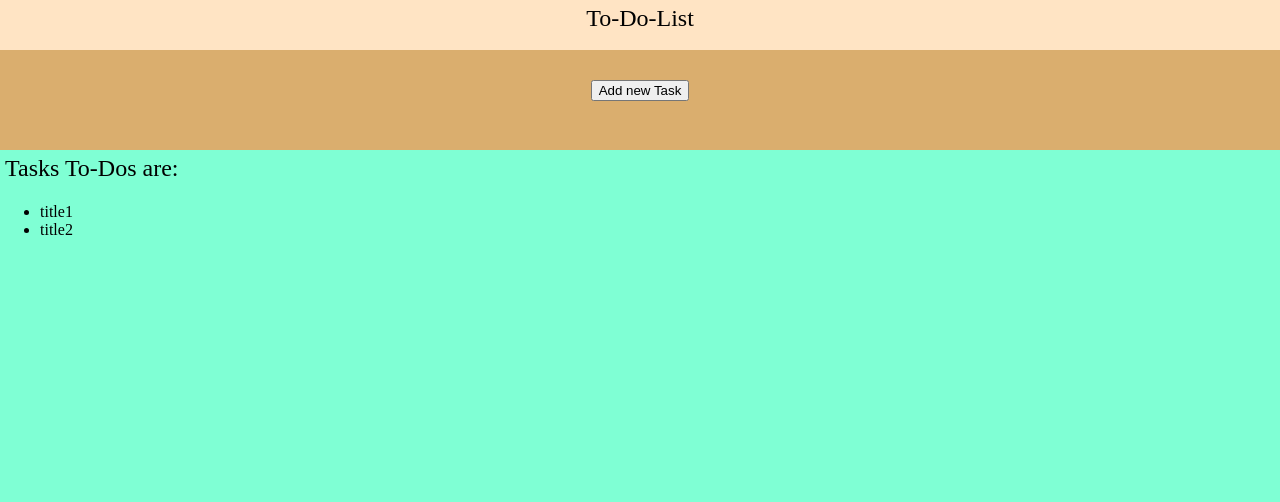
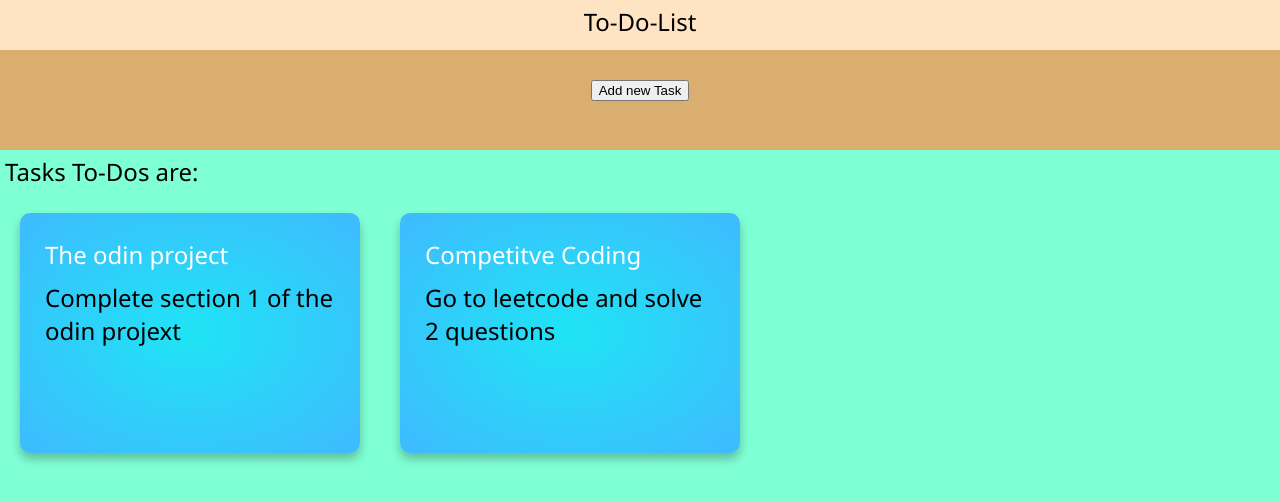
Before and after one commit to excalibrwinterberry/To-Do-List, a website built with webpack: page dist/index.html in a window 1280 px wide. Built offline with nearby package versions, Linux system fonts and the light colour scheme.

Commit message:
added module to display card

```diff
--- a/src/displayTodos.js
+++ b/src/displayTodos.js
@@ -1,10 +1,12 @@
+import todoCard from "./todoCard"
+
 export default function displayTodos (arrTodos) {
-    const todoList = document.createElement('ul')
+    const todoList = document.createElement('div')
+    todoList.setAttribute('id','todoList')
+
     arrTodos.forEach(todo => {
-        const listItem = document.createElement('li')
-        listItem.textContent = todo.getTitle()
-        todoList.appendChild(listItem)
-    })
+        todoList.appendChild(todoCard(todo))
+    });
 
     return todoList
 }
--- a/src/index.js
+++ b/src/index.js
@@ -48,19 +48,20 @@ const collectionTodos = () =>{
 const todoList = collectionTodos()
 
 const todo1 = ToDos()
-todo1.setTitle('title1')
-todo1.setDescription('desc1')
+todo1.setTitle('The odin project')
+todo1.setDescription('Complete section 1 of the odin projext')
 todo1.setPriority(1)
 todo1.setId(1)
 
 const todo2 = ToDos()
-todo2.setTitle('title2')
-todo2.setDescription('desc2')
+todo2.setTitle('Competitve Coding')
+todo2.setDescription('Go to leetcode and solve 2 questions')
 todo2.setPriority(2)
 todo2.setId(2)
 
 todoList.addToDos(todo1)
 todoList.addToDos(todo2)
+
 
 
 // console.log(todoList.getLength())
--- a/src/style.css
+++ b/src/style.css
@@ -15,6 +15,7 @@
 body{
     margin: 0px;
     height: 800px;
+    font-family: "Segoe UI", Roboto, Helvetica, Arial, sans-serif;
 }
 p{
     margin: 0px;
@@ -37,3 +38,33 @@ p{
     background-color: aquamarine;
     height: 650px;
 }
+
+.card {
+    margin: 20px;
+    padding: 20px;
+    width: 300px;
+    min-height: 200px;
+    /* display: grid;
+    grid-template-columns: 20px 50px 50px; */
+    border-radius: 10px;
+    box-shadow: 0px 6px 10px rgba(0, 0, 0, 0.25);
+    transition: all 0.2s;
+    background: radial-gradient(#1fe4f5, #3fbafe);
+  }
+
+  .card:hover {
+    box-shadow: 0px 6px 10px rgba(128, 115, 115, 0.4);
+    transform: scale(1.01);
+  }
+
+.headerCard {
+
+  font-weight: 400;
+  color: #ffffff;
+}
+
+#todoList{
+    display: flex;
+  flex-wrap: wrap;
+
+}
--- /dev/null
+++ b/src/todoCard.js
@@ -0,0 +1,24 @@
+export default function todoCard(todo) {
+    const card = document.createElement('div')
+    card.classList.add('card')
+
+    const header = document.createElement('div')
+    header.classList.add('headerCard')
+
+    const title = document.createElement('p')
+    title.textContent = todo.getTitle()
+
+    header.appendChild(title)
+    card.appendChild(header)
+
+    const container = document.createElement('div')
+    container.classList.add('containerCard')
+
+    const desc = document.createElement('p')
+    desc.textContent = todo.getDescription()
+
+    container.appendChild(desc)
+    card.appendChild(container)
+
+    return card
+}
```
Also changed, not shown: dist/main.js.
